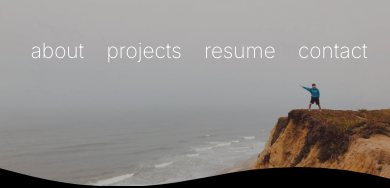
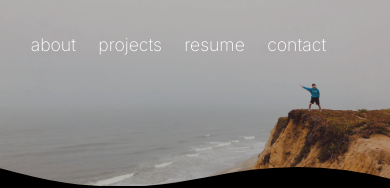
Before and after one commit to paolopedrigal/paolopedrigal.github.io, a React (Create React App) app: page / in a window 390 px wide. Shown: the top 188 px of the page. Built offline with nearby package versions, Linux system fonts and the light colour scheme; a web font is replaced by a local one.

Commit message:
Fix styling for mobile devices

```diff
--- a/src/App.css
+++ b/src/App.css
@@ -77,7 +77,7 @@
   }
   .nav {
     top: 3%;
-    font-size: 1.3rem;
+    font-size: 1.1rem;
     right: -5%;
     width: 100%;
     font-weight: 200;
```
